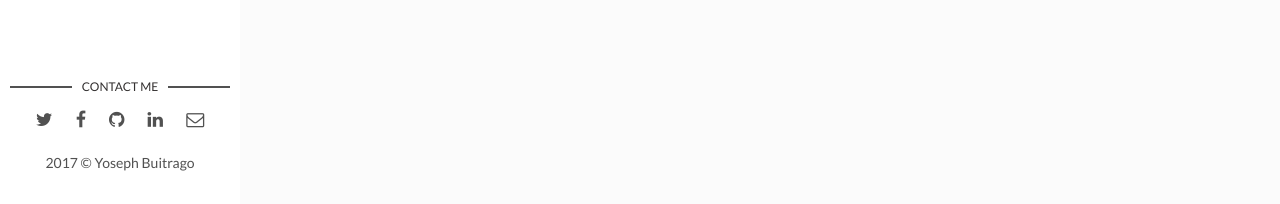
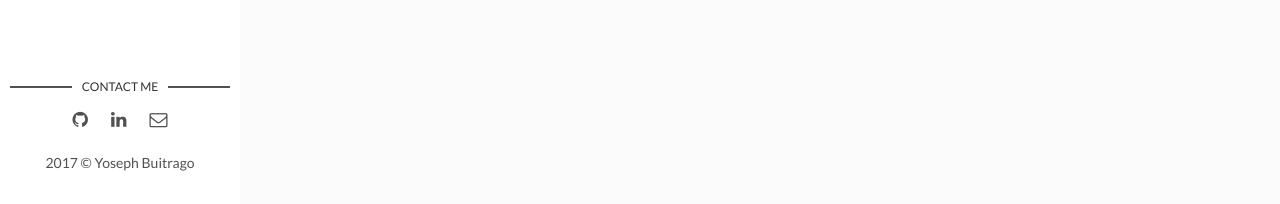
Before and after one commit to yosephbuitrago/yosephbuitrago, a Jekyll site: the page built from index.html, in a window 1280 px wide. Shown: the part 693-897 px from the top of the page. Built offline with Jekyll 4.4.1, drawn with Linux system fonts in a browser that asks for light colours; the list of posts is cut into pages by our own code.

Commit message:
delete links in the layout

```diff
--- a/_layouts/main.html
+++ b/_layouts/main.html
@@ -18,28 +18,15 @@
       <ul>
         {% if site.twitter %}
           <li><a href="https://twitter.com/{{ site.twitter }}" target="_blank"><i class="fa fa-twitter" aria-hidden="true"></i></a></li>
-        {% else %}
-          <li><a href="https://twitter.com/artemsheludko_" target="_blank"><i class="fa fa-twitter" aria-hidden="true"></i></a></li>
-        {% endif %}
-        {% if site.facebook %}
-          <li><a href="https://facebook.com/{{ site.facebook }}" target="_blank"><i class="fa fa-facebook" aria-hidden="true"></i></a></li>
-        {% else %}
-          <li><a href="https://facebook.com/" target="_blank"><i class="fa fa-facebook" aria-hidden="true"></i></a></li>
         {% endif %}
         {% if site.github %}
           <li class="github"><a href="http://github.com/{{site.github}}" target="_blank"><i class="fa fa-github"></i></a></li>
-        {% else %}
-          <li class="github"><a href="http://github.com/" target="_blank"><i class="fa fa-github" aria-hidden="true"></i></a></li>
         {% endif %}
         {% if site.linkedin %}
           <li class="linkedin"><a href="https://in.linkedin.com/in/{{site.linkedin}}" target="_blank"><i class="fa fa-linkedin"></i></a></li>
-        {% else %}
-          <li class="linkedin"><a href="https://in.linkedin.com/" target="_blank"><i class="fa fa-linkedin" aria-hidden="true"></i></a></li>
         {% endif %}
         {% if site.email %}
           <li class="email"><a href="mailto:{{site.email}}"><i class="fa fa-envelope-o"></i></a></li>
-        {% else %}
-          <li class="email"><a href="mailto:example.david@blog.com"><i class="fa fa-envelope-o" aria-hidden="true"></i></a></li>
         {% endif %}
       </ul>
     </section> <!-- End Section Contact -->
```
